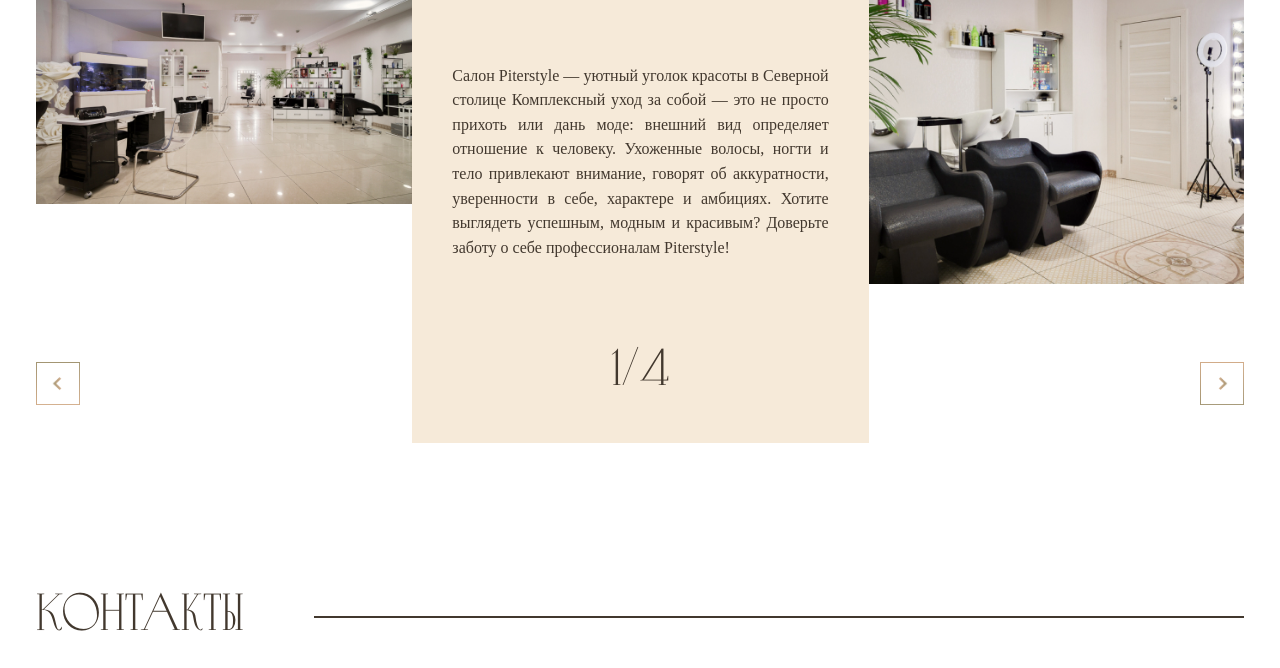
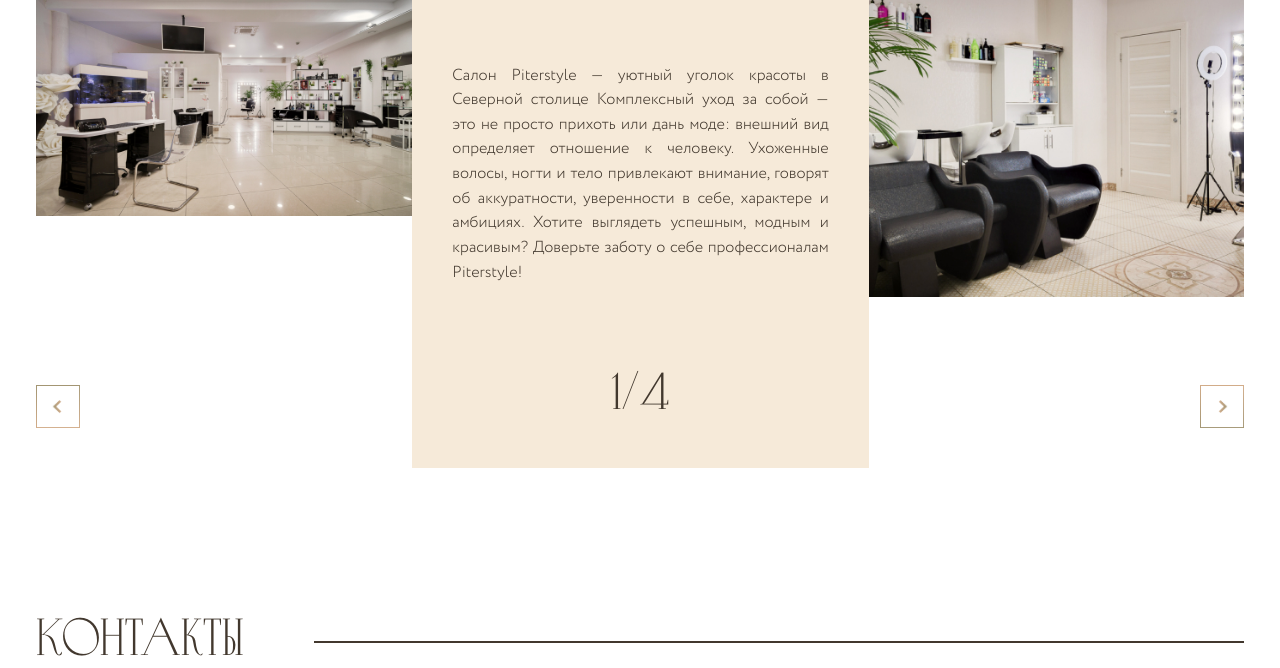
Before and after one commit to BrutalWebDev/beautySpb, a plain HTML site: page index.html in a window 1280 px wide. Shown: the part 3065-3733 px from the top of the page. Drawn offline with nearby package versions, Linux system fonts and the light colour scheme; the site is published under a folder, as on GitHub Pages, so addresses that start at the root find nothing.

Commit message:
update fix bug

```diff
--- a/css/style.css
+++ b/css/style.css
@@ -2,64 +2,64 @@
     font-family: 'Circe';
     src: url('./Circe-Regular.eot');
     src: local('Circe'), local('Circe-Regular'),
-        url('/font/Circe/Circe-Regular.eot?#iefix') format('embedded-opentype'),
-        url('/font/Circe/Circe-Regular.woff') format('woff'),
-        url('/font/Circe/Circe-Regular.ttf') format('truetype');
+        url('../font/Circe/Circe-Regular.eot?#iefix') format('embedded-opentype'),
+        url('../font/Circe/Circe-Regular.woff') format('woff'),
+        url('../font/Circe/Circe-Regular.ttf') format('truetype');
     font-weight: normal;
     font-style: normal;
 }
 
 @font-face {
     font-family: 'Circe';
-    src: url('/font/Circe/Circe-ExtraLight.eot');
+    src: url('../font/Circe/Circe-ExtraLight.eot');
     src: local('Circe ExtraLight'), local('Circe-ExtraLight'),
-        url('/font/Circe/Circe-ExtraLight.eot?#iefix') format('embedded-opentype'),
-        url('/font/Circe/Circe-ExtraLight.woff') format('woff'),
-        url('/font/Circe/Circe-ExtraLight.ttf') format('truetype');
+        url('../font/Circe/Circe-ExtraLight.eot?#iefix') format('embedded-opentype'),
+        url('../font/Circe/Circe-ExtraLight.woff') format('woff'),
+        url('../font/Circe/Circe-ExtraLight.ttf') format('truetype');
     font-weight: 200;
     font-style: normal;
 }
 
 @font-face {
     font-family: 'Circe';
-    src: url('/font/Circe/Circe-Thin.eot');
+    src: url('../font/Circe/Circe-Thin.eot');
     src: local('Circe Thin'), local('Circe-Thin'),
-        url('/font/Circe/Circe-Thin.eot?#iefix') format('embedded-opentype'),
-        url('/font/Circe/Circe-Thin.woff') format('woff'),
-        url('/font/Circe/Circe-Thin.ttf') format('truetype');
+        url('../font/Circe/Circe-Thin.eot?#iefix') format('embedded-opentype'),
+        url('../font/Circe/Circe-Thin.woff') format('woff'),
+        url('../font/Circe/Circe-Thin.ttf') format('truetype');
     font-weight: 100;
     font-style: normal;
 }
 
 @font-face {
     font-family: 'Circe';
-    src: url('/font/Circe/Circe-Light.eot');
+    src: url('../font/Circe/Circe-Light.eot');
     src: local('Circe Light'), local('Circe-Light'),
-        url('/font/Circe/Circe-Light.eot?#iefix') format('embedded-opentype'),
-        url('/font/Circe/Circe-Light.woff') format('woff'),
-        url('/font/Circe/Circe-Light.ttf') format('truetype');
+        url('../font/Circe/Circe-Light.eot?#iefix') format('embedded-opentype'),
+        url('../font/Circe/Circe-Light.woff') format('woff'),
+        url('../font/Circe/Circe-Light.ttf') format('truetype');
     font-weight: 300;
     font-style: normal;
 }
 
 @font-face {
     font-family: 'Circe';
-    src: url('/font/Circe/Circe-Bold.eot');
+    src: url('../font/Circe/Circe-Bold.eot');
     src: local('Circe Bold'), local('Circe-Bold'),
-        url('/font/Circe/Circe-Bold.eot?#iefix') format('embedded-opentype'),
-        url('/font/Circe/Circe-Bold.woff') format('woff'),
-        url('/font/Circe/Circe-Bold.ttf') format('truetype');
+        url('../font/Circe/Circe-Bold.eot?#iefix') format('embedded-opentype'),
+        url('../font/Circe/Circe-Bold.woff') format('woff'),
+        url('../font/Circe/Circe-Bold.ttf') format('truetype');
     font-weight: bold;
     font-style: normal;
 }
 
 @font-face {
     font-family: 'Circe';
-    src: url('/font/Circe/Circe-ExtraBold.eot');
+    src: url('../font/Circe/Circe-ExtraBold.eot');
     src: local('Circe ExtraBold'), local('Circe-ExtraBold'),
-        url('/font/Circe/Circe-ExtraBold.eot?#iefix') format('embedded-opentype'),
-        url('/font/Circe/Circe-ExtraBold.woff') format('woff'),
-        url('/font/Circe/Circe-ExtraBold.ttf') format('truetype');
+        url('../font/Circe/Circe-ExtraBold.eot?#iefix') format('embedded-opentype'),
+        url('../font/Circe/Circe-ExtraBold.woff') format('woff'),
+        url('../font/Circe/Circe-ExtraBold.ttf') format('truetype');
     font-weight: 800;
     font-style: normal;
 }
```
Also changed, not shown: 1 other file.
